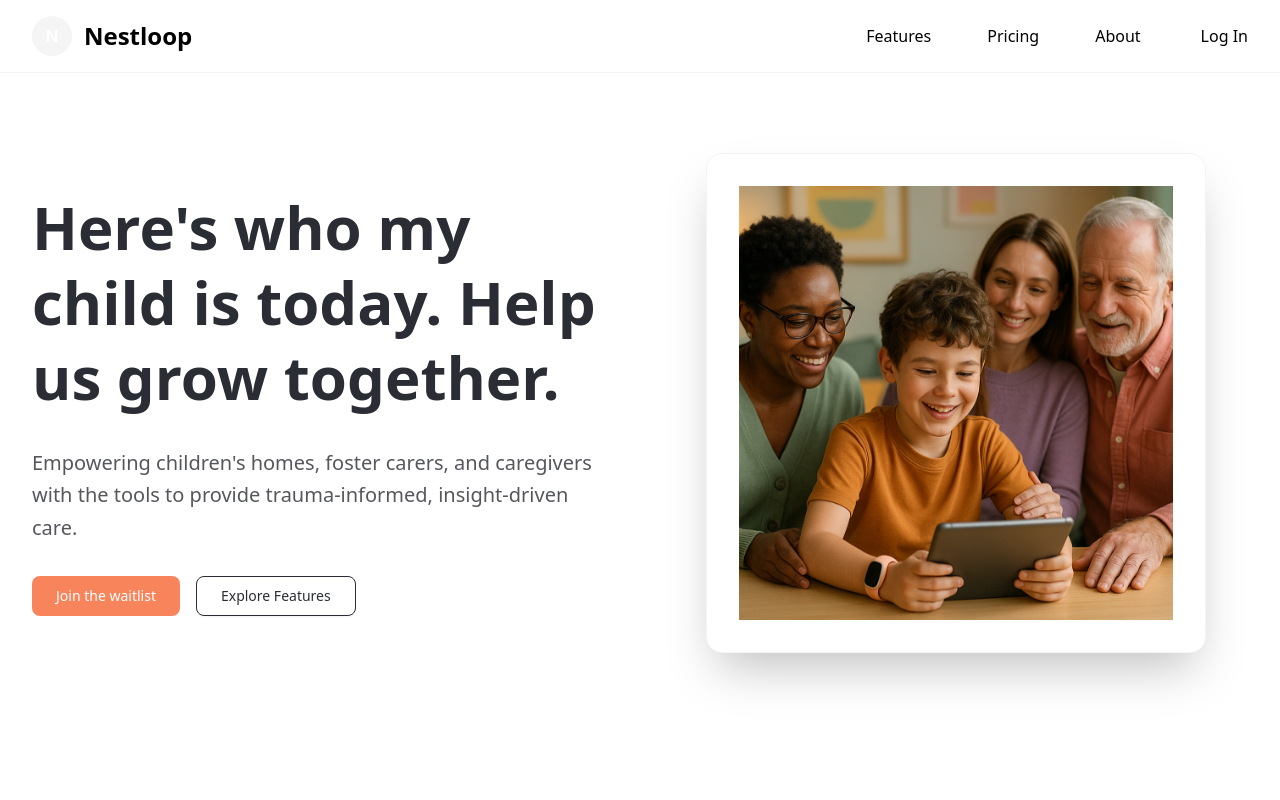
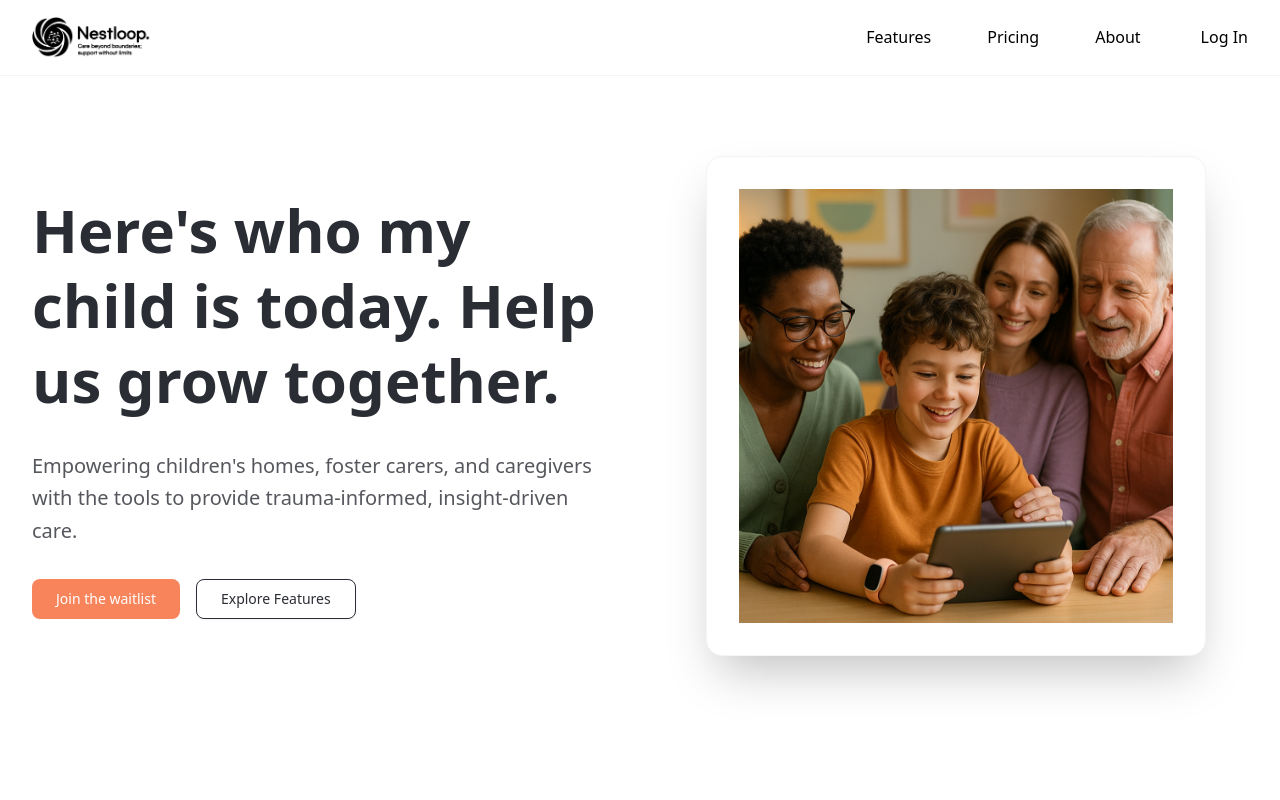
Before and after one commit to Edema-wxd/nxtloop, a Next.js app: page / in a window 1280 px wide. Shown: the top 800 px of the page. Built offline with nearby package versions, Linux system fonts and the light colour scheme.

Commit message:
Replace logo in Header component with an Image component for improved visual representation. This change enhances the UI by utilizing a proper image asset instead of a styled div, contributing to better accessibility and consistency across the application.

```diff
--- a/src/components/Header.tsx
+++ b/src/components/Header.tsx
@@ -2,6 +2,7 @@
 
 import { useState, useEffect, useCallback } from "react";
 import { FaBars, FaTimes } from "react-icons/fa";
+import Image from "next/image";
 
 export default function Header() {
   const [isMenuOpen, setIsMenuOpen] = useState(false);
@@ -72,14 +73,8 @@ export default function Header() {
         <div className="flex justify-between items-center py-3 sm:py-4">
           {/* Logo Section */}
           <div className="flex items-center space-x-2 sm:space-x-3 animate-scale-in">
-            <div className="w-8 h-8 sm:w-10 sm:h-10 bg-accent rounded-full flex items-center justify-center hover:scale-110 transition-transform duration-200 hover:shadow-lg">
-              <span className="text-white font-bold text-sm sm:text-base">
-                N
-              </span>
-            </div>
-            <span className="text-xl sm:text-2xl font-bold text-black hover:text-accent transition-colors duration-200">
-              Nestloop
-            </span>
+
+            <Image src="/images/logo.png" alt="Nestloop" width={120} height={120} />
           </div>
 
           {/* Desktop Navigation */}
```
Also changed, not shown: public/images/logo.png (added), public/images/logo.svg (added).
